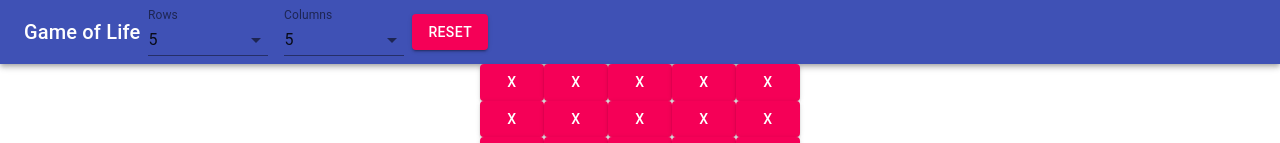
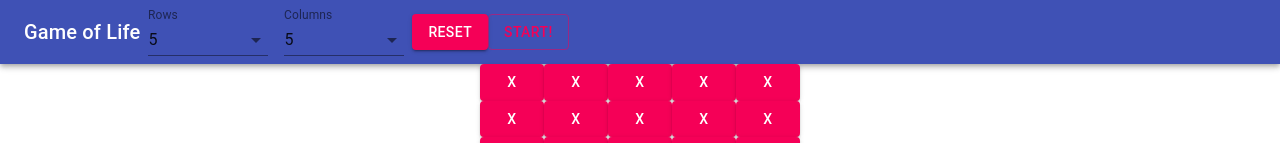
Before and after one commit to CarlWilcoxon/quick-app, a React (Create React App) app: page /life in a window 1280 px wide. Shown: the top 143 px of the page. Built offline with nearby package versions, Linux system fonts and the light colour scheme.

Commit message:
cleaning up code

```diff
--- a/src/components/LifePage/LifeApp/LifeApp.jsx
+++ b/src/components/LifePage/LifeApp/LifeApp.jsx
@@ -1,4 +1,4 @@
-import { useState, useEffect } from 'react';
+import { useState, useEffect, useCallback } from 'react';
 import LifeGrid from '../LifeGrid/LifeGrid';
 import LifeBar from '../LifeBar/LifeBar';
 
@@ -18,12 +18,36 @@ function LifeApp() {
     );
   }, [dimensions]);
 
+  const toggleClick = useCallback(
+    (x, y) => {
+      setLife( life => {
+        let copy = [...life];
+        copy[x][y] = !copy[x][y];
+        return copy;
+      });
+    },
+    [setLife]
+  );
+
+  // const randomize = useCallback(
+  //   () => {
+  //     setLife( life => {
+  //       let copy = [...life];
+  //       //randomize each cell to true or false here
+  //       return copy;
+  //     })
+  //   }
+  // )
 
 
   return (
     <div className="LifeApp">
       <LifeBar dimensions={dimensions} setDimensions={setDimensions} />
-      <LifeGrid dimensions={dimensions} life={life} setLife={setLife} />
+      <LifeGrid
+      dimensions={dimensions}
+      life={life}
+      setLife={setLife}
+      toggleClick={toggleClick} />
     </div>
   );
 }
--- a/src/components/LifePage/LifeBar/LifeBar.jsx
+++ b/src/components/LifePage/LifeBar/LifeBar.jsx
@@ -1,6 +1,5 @@
 import { makeStyles } from '@material-ui/core/styles';
 import { AppBar, Button, FormControl, InputLabel, Select, Toolbar, Typography }from '@material-ui/core/';
-
 
 
 const useStyles = makeStyles((theme) => ({
@@ -20,9 +19,10 @@ const useStyles = makeStyles((theme) => ({
 
 }));
 
-export default function LifeBar(props) {
+function LifeBar(props) {
   const classes = useStyles();
   const {dimensions, setDimensions} = props;
+
   const handleChange = (event) => {
     const name = event.target.name;
     setDimensions({
@@ -71,16 +71,25 @@ export default function LifeBar(props) {
             </Select>
           </FormControl>
           <Button
-          variant='contained'
-          color='secondary'
-          onClick={()=> {setDimensions({
-            rows: 5,
-            columns: 5,
+            variant='contained'
+            color='secondary'
+            onClick={()=> {setDimensions({
+              rows: 5,
+              columns: 5,
           })}}>
             Reset
+          </Button>
+          <Button
+            variant='outlined'
+            color='secondary'
+          >
+            Start!
           </Button>
         </Toolbar>
       </AppBar>
     </div>
   );
 }
+
+
+export default LifeBar;
--- a/src/components/LifePage/LifeGrid/LifeGrid.jsx
+++ b/src/components/LifePage/LifeGrid/LifeGrid.jsx
@@ -5,7 +5,7 @@ import { useCallback, useState } from 'react';
 
 function LifeGrid(props) {
 
-  const { dimensions, life, setLife } = props;
+  const { life, toggleClick} = props;
 
 
   // const [life, setLife] = useState([
@@ -25,16 +25,6 @@ function LifeGrid(props) {
 
 
   //useCallback should speed up response time
-  const toggleClick = useCallback(
-    (x, y) => {
-      setLife(life => {
-        let copy = [...life];
-        copy[x][y] = !copy[x][y];
-        return copy;
-      });
-    },
-    [setLife]
-  );
 
 
 
```
Also changed, not shown: src/components/LifePage/LifeSquare/LifeSquare.jsx (+0 -24 lines).
